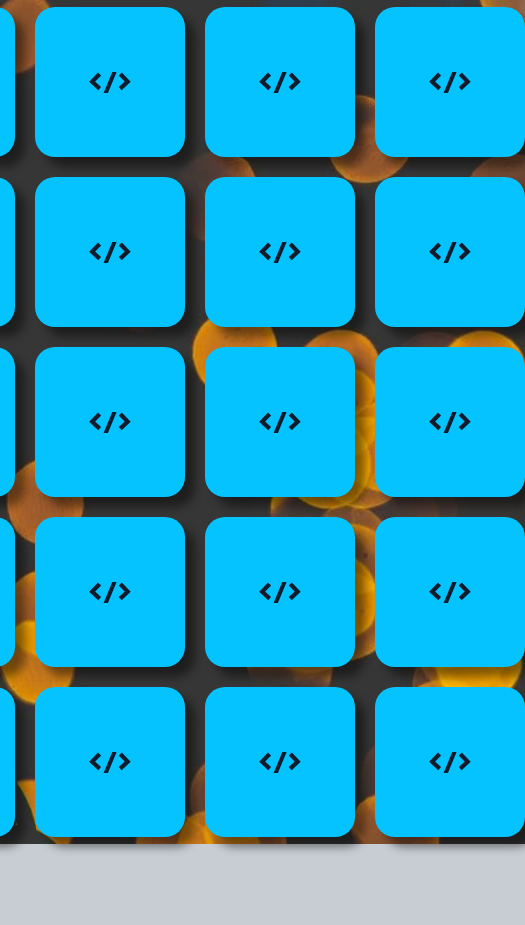
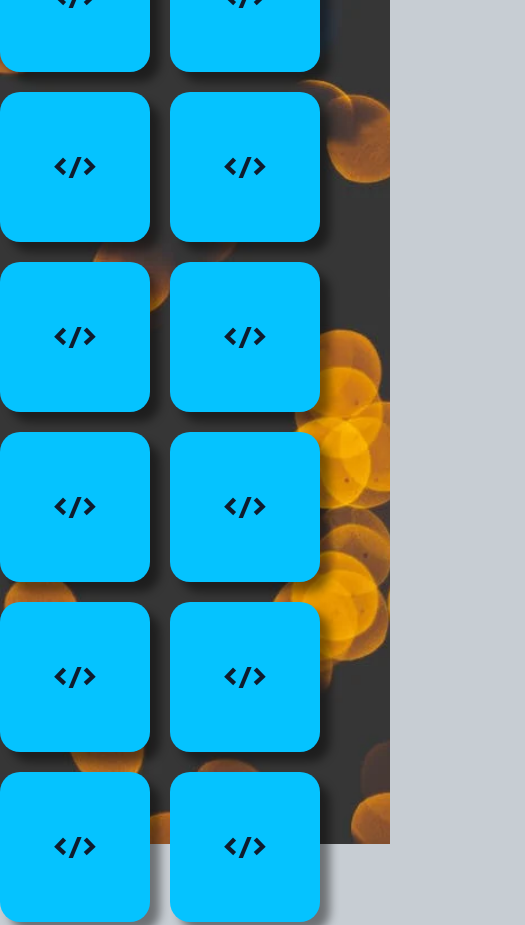
Before and after one commit to gaaramiro1/jogo-da-memoria, a plain HTML site: page index.html in a window 390 px wide. Shown: the top 925 px of the page, 525 px wide, since content can reach past the window. Before the commit the page ends 844 px from the top, so only its background shows below. Drawn offline with Linux system fonts and the light colour scheme.

Commit message:
Update style.css

```diff
--- a/assets/styles/style.css
+++ b/assets/styles/style.css
@@ -86,3 +86,10 @@ body{
     grid-template: 1fr 1fr 1fr 1fr 1fr / 1fr 1fr 1fr 1fr;
     gap: 20px;
 }
+
+@media (max-width: 700px) {
+    #gameBoard{
+        display:flex;
+        flex-wrap:wrap;
+    }
+}
```
